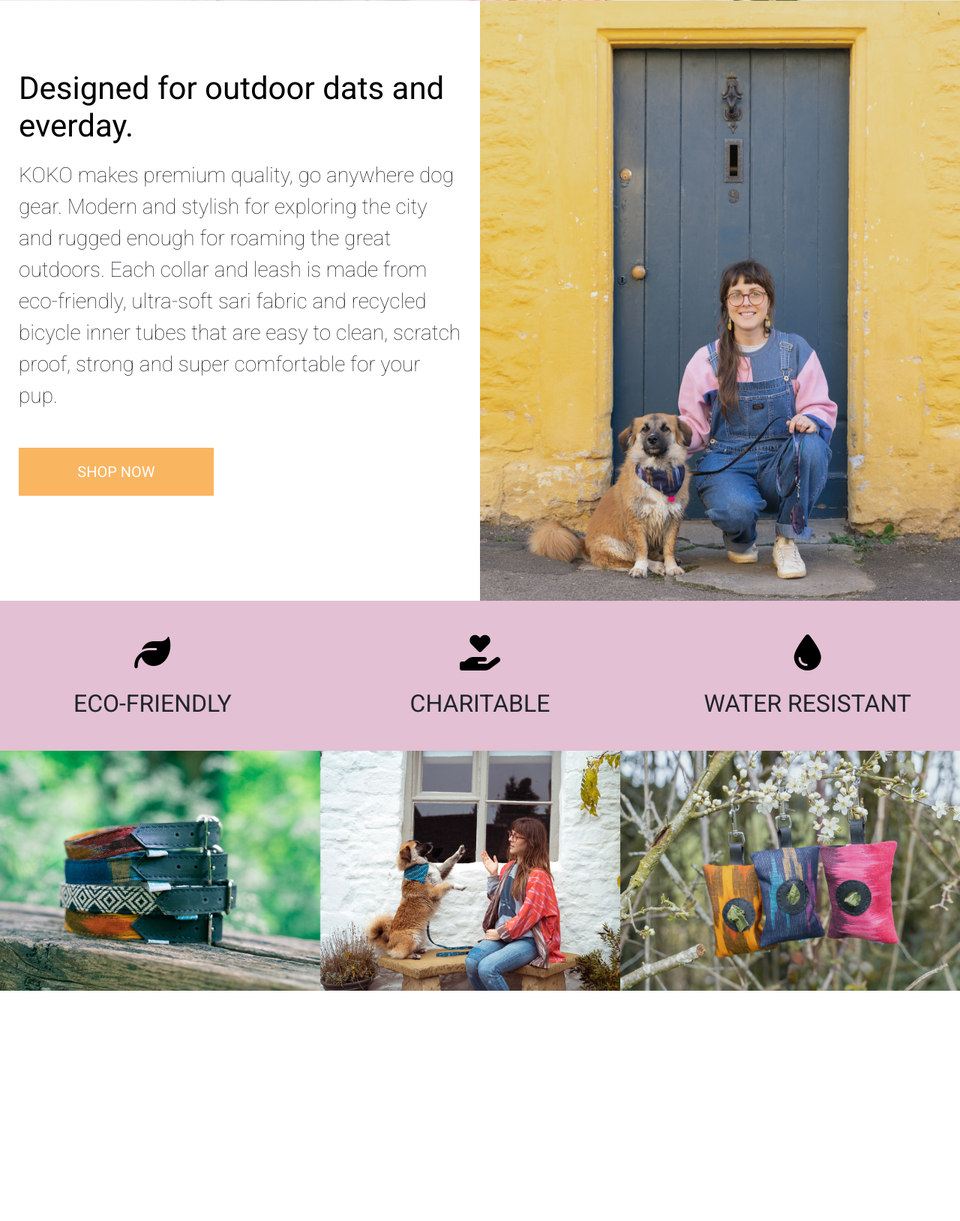
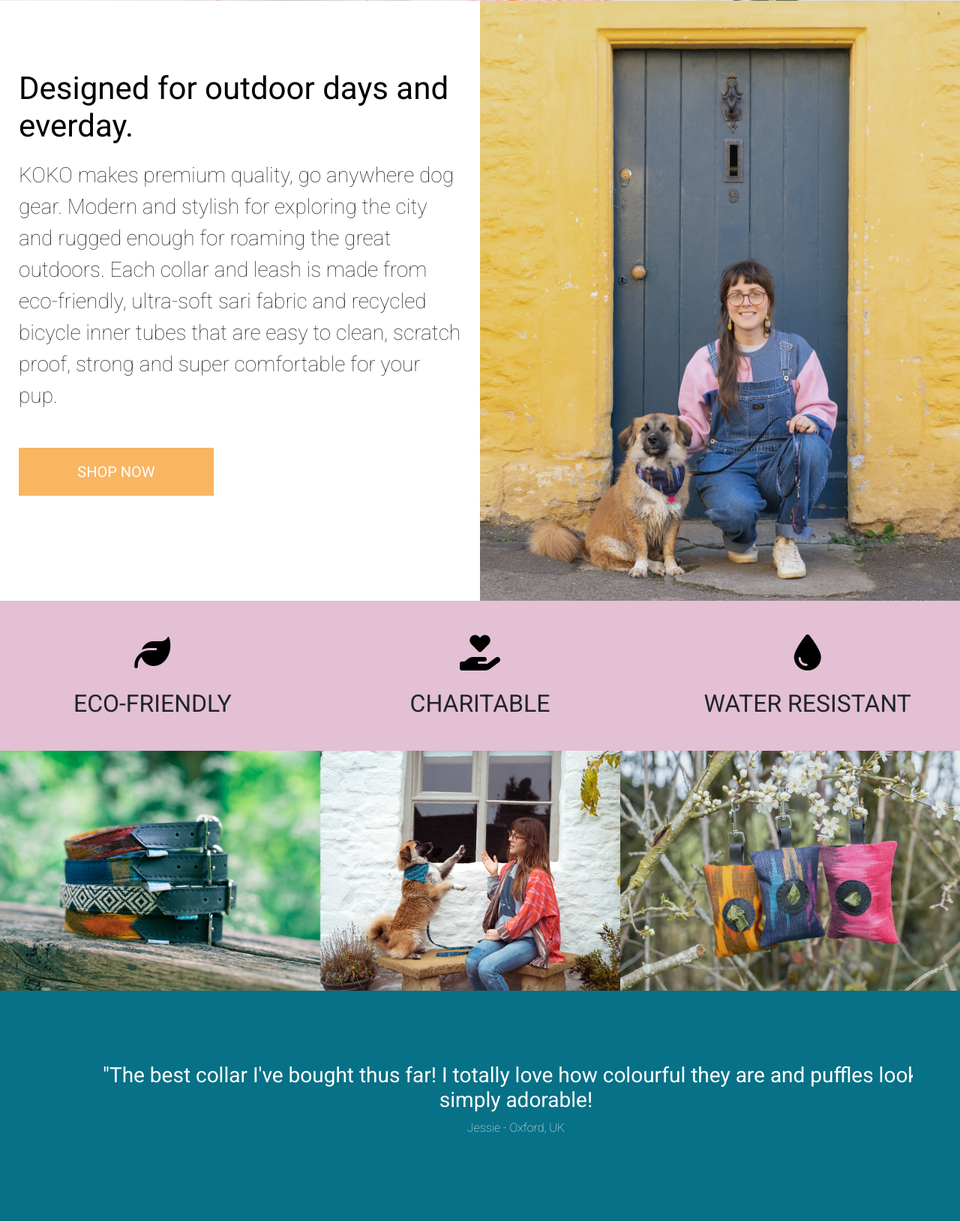
Before and after one commit to Code-Institute-Submissions/jacobroos87-koko-collective-MS4, a Django app: page / in a window 1280 px wide. Shown: the part 635-2263 px from the top of the page at 75% size. Before the commit the page ends 1956 px from the top, so only its background shows below. Run offline with Django 3.2, Linux system fonts and the light colour scheme; some libraries are stand-ins or nearby versions.

Commit message:
Added testimonial section to home page

```diff
--- a/home/templates/home/index.html
+++ b/home/templates/home/index.html
@@ -29,7 +29,7 @@
 <div class="container-fluid">
     <div class="row align-items-center">
         <div class="col-6 desc-col">
-            <h2 class="desc-header">Designed for outdoor dats and everday.</h2>
+            <h2 class="desc-header">Designed for outdoor days and everday.</h2>
             <p class="text-left desc-text">
                 KOKO makes premium quality, go anywhere dog gear. Modern and stylish for exploring the city and rugged
                 enough for roaming the great outdoors.
@@ -70,5 +70,27 @@
         <img src="{% static '../media/banner-img.jpg' %}" class="img-fluid" alt="Clara & Tia">
     </div>
 </div>
+<div class="container-fluid testimonials">
+    <div class="carousel-fade p-5" data-ride="carousel">
+        <div class="carousel-inner">
+          <div class="carousel-item active text-center m-5">
+              <h3>"The best collar I've bought thus far! I totally love how colourful they are and puffles looks simply adorable!</h3>
+              <p>Jessie - Oxford, UK</p>
+          </div>
+          <div class="carousel-item">
+            <div class="carousel-item active text-center">
+                <h3>"The best collar I've bought thus far! I totally love how colourful they are and puffles looks simply adorable!</h3>
+                <p>Jessie - Oxford, UK</p>
+            </div>
+          </div>
+          <div class="carousel-item">
+            <div class="carousel-item active text-center">
+                <h3>"The best collar I've bought thus far! I totally love how colourful they are and puffles looks simply adorable!</h3>
+                <p>Jessie - Oxford, UK</p>
+            </div>
+          </div>
+        </div>
+      </div>
+</div>
 
 {% endblock %}
--- a/static/css/base.css
+++ b/static/css/base.css
@@ -44,6 +44,14 @@ body {
 .key-points-div {
     padding: 35px 0px;
     background-color: #E3C0D3;
+}
+
+.testimonials {
+    background-color: #077187;
+}
+
+.carousel-item {
+    color: white;
 }
 
 .brand-description {
```
